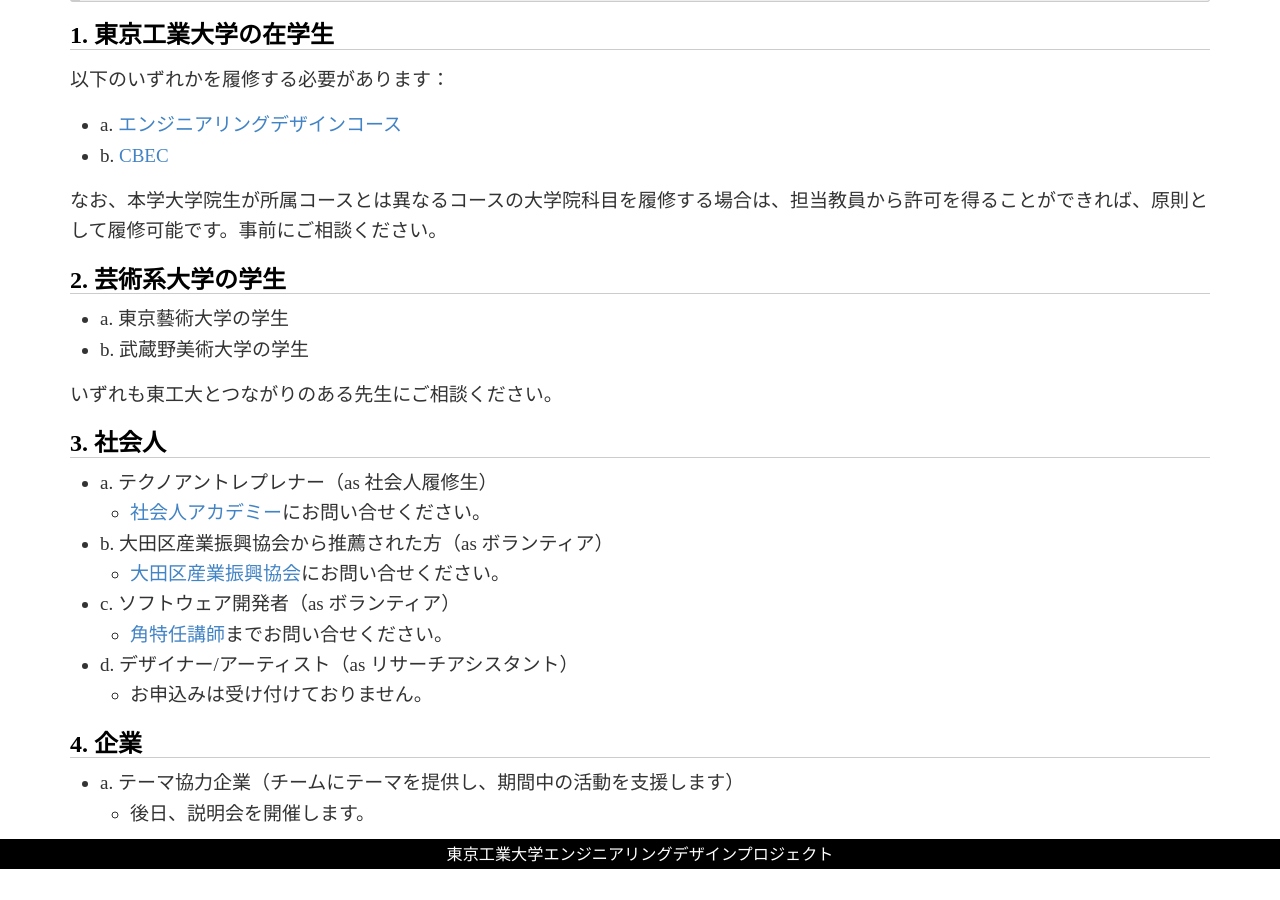
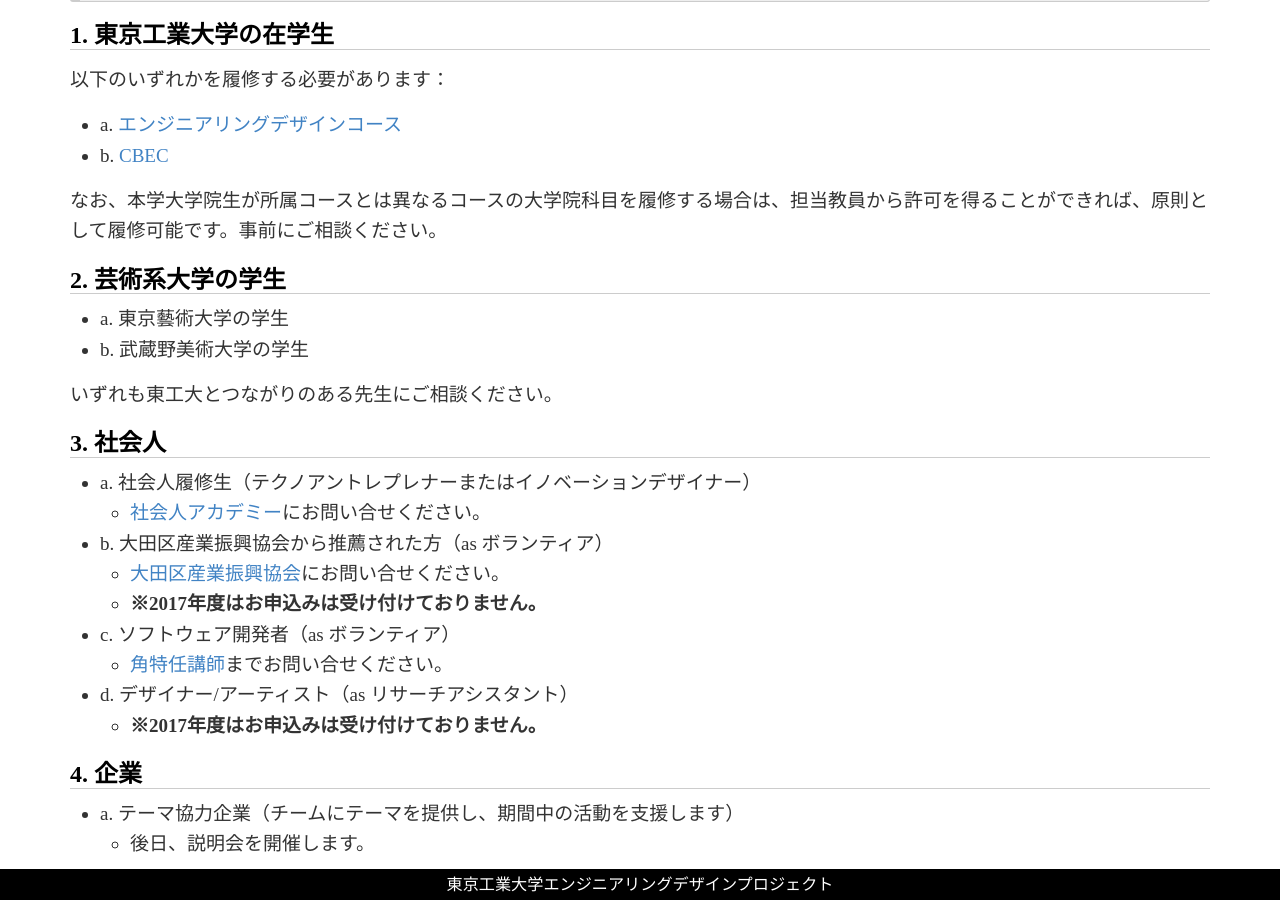
Before and after one commit to titech-edp/titech-edp.github.io, a Jekyll site: the page built from about/index.md, in a window 1280 px wide and 900 px high, scrolled down 695 px. Built offline with Jekyll 4.4.1, drawn with Linux system fonts in a browser that asks for light colours; nearby versions of some CDN libraries; library files that are not in the unit come from our copies; before the commit the page ends 1564 px from its top, so only the background shows below that.

Commit message:
Add info

```diff
--- a/about/index.md
+++ b/about/index.md
@@ -29,17 +29,18 @@
 
 ## 3. 社会人
 
-- a. テクノアントレプレナー（as 社会人履修生）
+- a. 社会人履修生（テクノアントレプレナーまたはイノベーションデザイナー）
   - [社会人アカデミー](http://www.academy.titech.ac.jp/)にお問い合せください。
 
 - b. 大田区産業振興協会から推薦された方（as ボランティア）
   - [大田区産業振興協会](http://www.pio-ota.jp/)にお問い合せください。
+  - **※2017年度はお申込みは受け付けておりません。**
 
 - c. ソフトウェア開発者（as ボランティア）
   - [角特任講師](http://twitter.com/kdmsnr)までお問い合せください。
 
 - d. デザイナー/アーティスト（as リサーチアシスタント）
-  - お申込みは受け付けておりません。
+  - **※2017年度はお申込みは受け付けておりません。**
 
 ## 4. 企業
 
```
